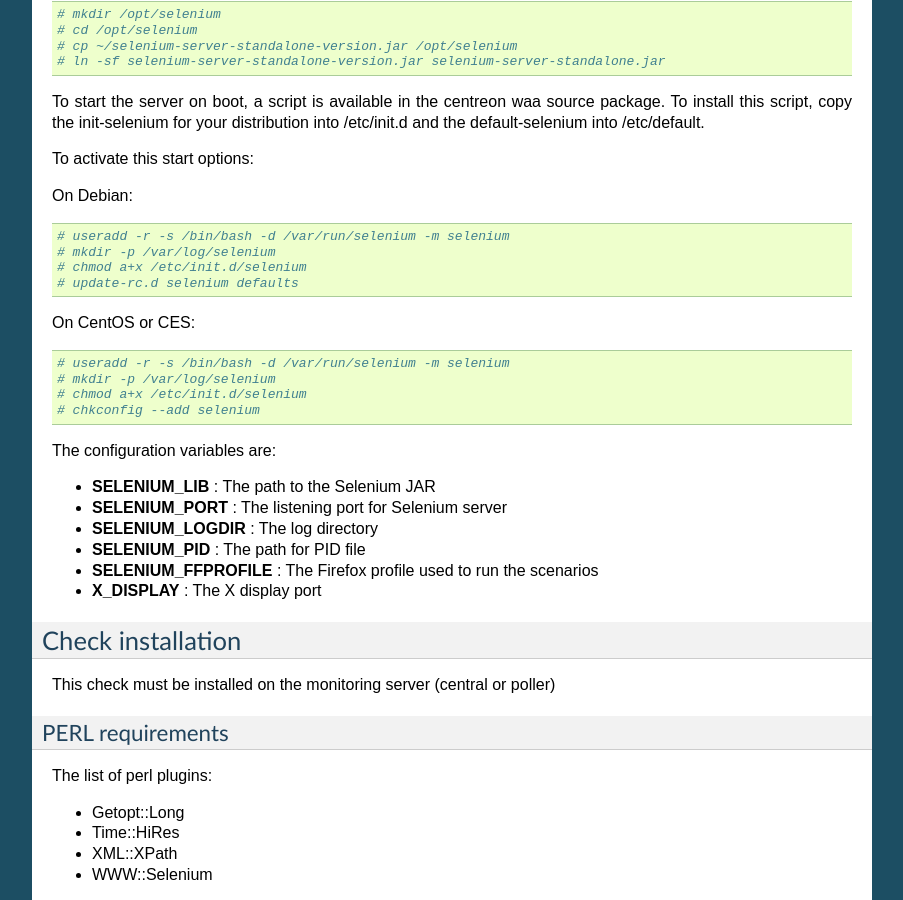
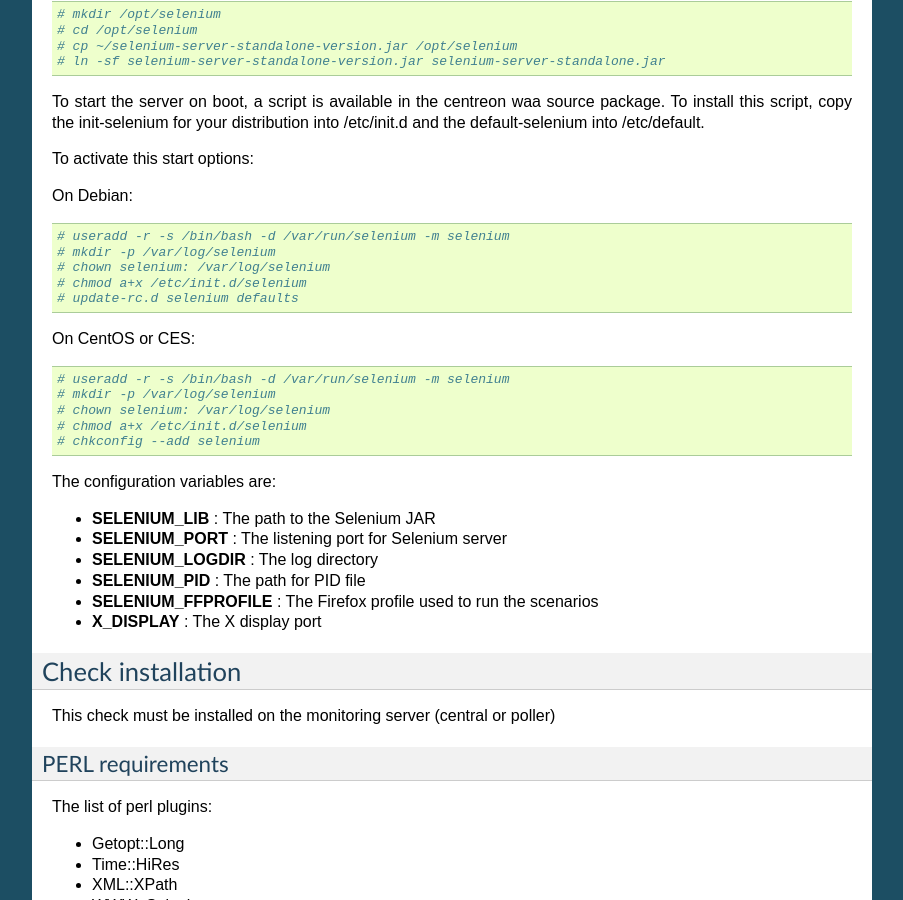
Before and after one commit to mckayro/centreon-web-application-analytics, a Sphinx documentation site: the page built from doc/installation.rst, in a window 1280 px wide and 900 px high, scrolled down 2127 px. Shown: the whole window, without its empty margins (198-1101 px from the left). Built offline with Sphinx 7.4.7, drawn with Linux system fonts in a browser that asks for light colours; pages that are not in the unit, such as notebooks, are missing from menus.

Commit message:
* Fix #4926 : Add information for right into logfile directory for selenium

```diff
--- a/doc/installation.rst
+++ b/doc/installation.rst
@@ -121,6 +121,7 @@
 
   # useradd -r -s /bin/bash -d /var/run/selenium -m selenium
   # mkdir -p /var/log/selenium
+  # chown selenium: /var/log/selenium
   # chmod a+x /etc/init.d/selenium
   # update-rc.d selenium defaults
 
@@ -128,6 +129,7 @@
 
   # useradd -r -s /bin/bash -d /var/run/selenium -m selenium
   # mkdir -p /var/log/selenium
+  # chown selenium: /var/log/selenium
   # chmod a+x /etc/init.d/selenium
   # chkconfig --add selenium
 
```
